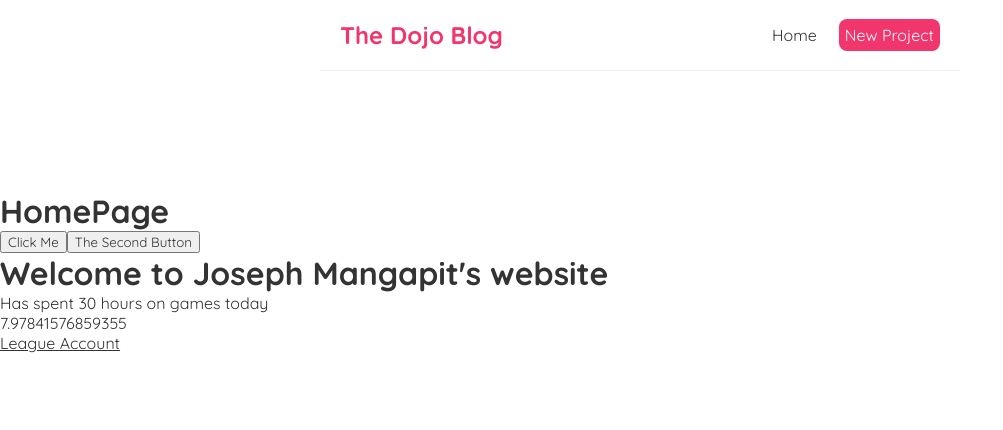
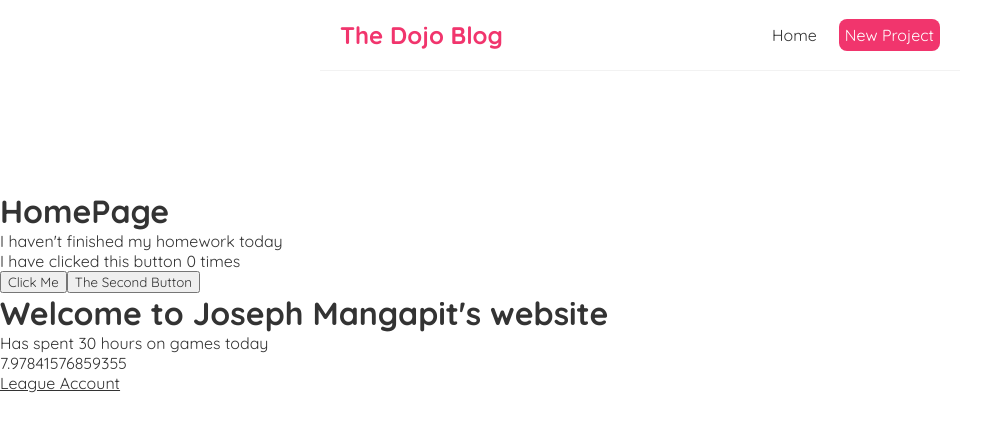
Before and after one commit to Badminininja/React-ing, a React (Create React App) app: page / in a window 1280 px wide. Shown: the top 430 px of the page, without its empty margins (0-1003 px from the left). Built offline with nearby package versions, Linux system fonts and the light colour scheme; the HTML template or start-up script is replaced by a standard one.

Commit message:
implemented dynamic changes on UI

```diff
--- a/src/Home.js
+++ b/src/Home.js
@@ -1,18 +1,27 @@
+import { useState } from 'react';
+
 const Home = () => {
+    const [completion, setComplistion] = useState('haven\'t');
+    const [number, setNumber]   = useState(0);
+    let clicks = 0; //doesn't fully work
     //The e is there to show properties of the output from the buttons
     //e.target is to just show the exact code where the output is coming from
     const handleClickAgain = (name, e) => {
 
         console.log('You have Clicked a successful button ' + name, e.target);
     }
-    const handleClick = (e) => {
-
-        console.log('oh, Hello', e);
+    const handleClick = () => {
+        clicks++;
+        setComplistion('have');
+        setNumber(clicks);
+        //console.log('oh, Hello', e); this would only out put something to console not on the UI
     }
 
     return (
         <div className = "home">
             <h1>HomePage</h1>
+            <p> I {completion} finished my homework today</p>
+            <p>I have clicked this button {number} times</p>
             <button onClick={handleClick}>Click Me</button>
             <button onClick = {(e) => handleClickAgain('Joseph', e)}> The Second Button</button>
         </div>
```
